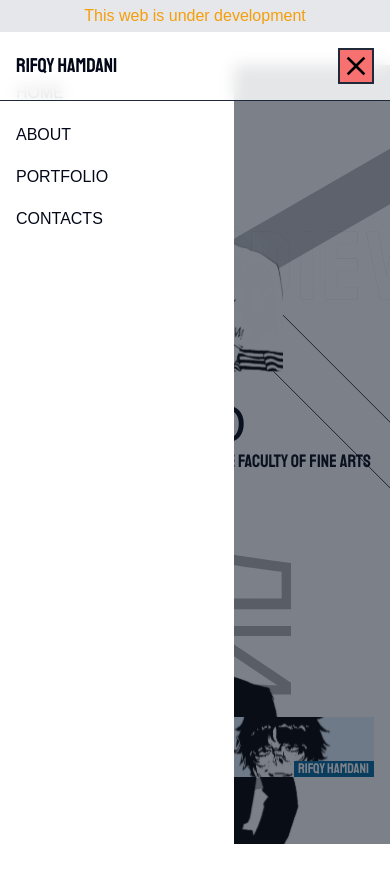
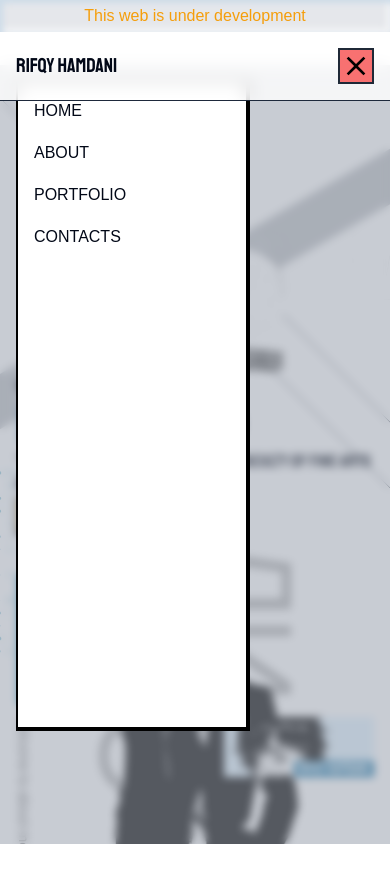
Before and after one commit to rifrifqyqy/porto, a React (Vite) app: page / in a window 390 px wide. Both pictures are taken after a click on the button 356 px from the left and 66 px from the top of the page. Shown: the top 882 px of the page. Built offline with nearby package versions, Linux system fonts and the light colour scheme.

Commit message:
change navmobile style

```diff
--- a/src/components/navigationBar.jsx
+++ b/src/components/navigationBar.jsx
@@ -44,7 +44,7 @@ export default function NavigationBar({ aboutScroll }) {
   };
   return (
     <>
-      <div className="w-full bg-gray-200 flex justify-center py-1">
+      <div className="w-full bg-gray-200 flex justify-center py-1 shadow-inset1">
         <p className="text-amber-500">This web is under development</p>
       </div>
 
@@ -79,8 +79,8 @@ export default function NavigationBar({ aboutScroll }) {
         </AnimatePresence>
       </nav>
       {isOpen && (
-        <nav className="w-full h-[100vh] fixed top-[65px] bg-gray-900 bg-opacity-55 z-10">
-          <ul className="flex flex-col gap-4 bg-white px-4 pt-4 h-[100vh] w-[60%]">
+        <nav className="w-full h-[100vh] fixed top-[65px] bg-gray-400 bg-opacity-55 z-10 backdrop-blur-sm">
+          <ul className="flex flex-col gap-4 bg-white m-4 px-4 pt-4 h-[650px] w-[60%] border-retro">
             {menuNav.map((menu) => (
               <li className="flex flex-col h-[26px] overflow-y-hidden">
                 <motion.div className="flex flex-col" initital={{ y: 0 }} whileHover={{ y: -24 }}>
--- a/src/index.css
+++ b/src/index.css
@@ -167,7 +167,9 @@ html {
 .accordion-title {
   @apply text-[20px] hover:no-underline;
 }
-
+.adsbanner {
+  box-shadow:
+}
 @layer utilities {
   .init-width-max-md\:w-\[400px\] {
     @apply w-[400px];
--- a/tailwind.config.js
+++ b/tailwind.config.js
@@ -12,10 +12,13 @@ module.exports = {
       },
     },
     extend: {
+      boxShadow: {
+        inset1: " rgb(204, 219, 232) 3px 3px 6px 0px inset, rgba(255, 255, 255, 0.5) -3px -3px 6px 1px inset;",
+      },
       fontFamily: {
         inter: ["Inter", "sans-serif"],
         statliches: ["Staatliches", "sans-serif"],
-        valorant: ["valorant", "sans-serif"]
+        valorant: ["valorant", "sans-serif"],
       },
       colors: {
         border: "hsl(var(--border))",
```
